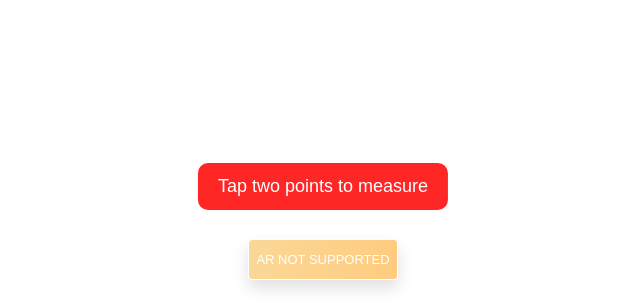
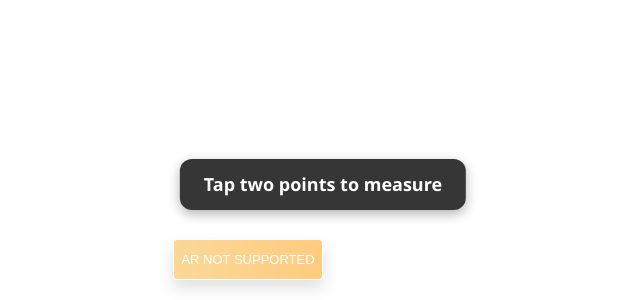
Before and after one commit to SA0806/practice_IITISOC, a React (Create React App) app in the folder client/: page /ARMeasurementTool in a window 1280 px wide. Shown: the part 500-800 px from the top of the page, without its empty margins (317-957 px from the left). Built offline with nearby package versions, Linux system fonts and the light colour scheme.

Commit message:
updated metadata in stripe to include more characters and updated UI of AR measurement tool

```diff
--- a/client/src/pages/ARMeasurementTool.css
+++ b/client/src/pages/ARMeasurementTool.css
@@ -54,3 +54,91 @@ canvas {
   background: linear-gradient(90deg, #ffcc00, #ff0000);
   cursor: pointer;
 }
+
+
+/* Measurement Label */
+.measurement-label {
+  position: absolute;
+  bottom: 90px;
+  left: 50%;
+  transform: translateX(-50%);
+  background: rgba(33, 33, 33, 0.9);
+  color: #ffffff;
+  padding: 12px 24px;
+  font-family: "Segoe UI", sans-serif;
+  font-size: 18px;
+  font-weight: 600;
+  border-radius: 12px;
+  box-shadow: 0 4px 12px rgba(0, 0, 0, 0.3);
+  z-index: 10;
+  animation: fadeInUp 0.4s ease;
+}
+
+/* Reset Button */
+.reset-button {
+  position: absolute;
+  top: 20px;
+  right: 20px;
+  padding: 10px 20px;
+  font-size: 16px;
+  font-weight: 600;
+  font-family: "Segoe UI", sans-serif;
+  z-index: 10;
+  background: linear-gradient(135deg, #f44336, #e91e63);
+  color: white;
+  border: none;
+  border-radius: 8px;
+  cursor: pointer;
+  box-shadow: 0 4px 12px rgba(0, 0, 0, 0.3);
+  transition: background 0.3s ease, transform 0.2s ease;
+}
+
+.reset-button:hover {
+  background: linear-gradient(135deg, #e53935, #d81b60);
+  transform: scale(1.05);
+}
+
+/* Fullscreen Canvas Styling */
+canvas {
+  position: absolute;
+  top: 0;
+  left: 0;
+  width: 100vw !important;
+  height: 100vh !important;
+  z-index: 0;
+}
+
+/* Custom ARButton */
+#ARButton, .xr-button {
+  position: fixed !important;
+  bottom: 20px;
+  left: 50%;
+  transform: translateX(-50%);
+  padding: 14px 28px;
+  font-size: 18px;
+  font-weight: bold;
+  background: linear-gradient(90deg, #f6b131, #ff9900) !important;
+  color: #fff;
+  border: none;
+  border-radius: 12px;
+  box-shadow: 0 8px 16px rgba(0, 0, 0, 0.25);
+  transition: all 0.3s ease-in-out;
+  z-index: 9999;
+}
+
+#ARButton:hover, .xr-button:hover {
+  background: linear-gradient(90deg, #ffcc00, #ff0000);
+  cursor: pointer;
+}
+
+/* Simple Fade Up Animation */
+@keyframes fadeInUp {
+  from {
+    opacity: 0;
+    transform: translateY(20px) translateX(-50%);
+  }
+  to {
+    opacity: 1;
+    transform: translateY(0) translateX(-50%);
+  }
+}
--- a/client/src/pages/ARMeasurementTool.js
+++ b/client/src/pages/ARMeasurementTool.js
@@ -149,12 +149,25 @@ const ARMeasurementTool = () => {
     renderer.render(scene, xrCamera);
   };
 
+  // return (
+  //   <>
+  //     <div id="label" ref={labelRef}>Tap two points to measure</div>
+  //     <button id="resetBtn" ref={resetBtnRef} style={{ display: 'none' }}>Reset</button>
+  //   </>
+  // );
+
+
   return (
-    <>
-      <div id="label" ref={labelRef}>Tap two points to measure</div>
-      <button id="resetBtn" ref={resetBtnRef} style={{ display: 'none' }}>Reset</button>
-    </>
-  );
+  <>
+    <div className="measurement-label" ref={labelRef}>
+      Tap two points to measure
+    </div>
+    <button className="reset-button" ref={resetBtnRef} style={{ display: 'none' }}>
+      🔁 Reset Measurement
+    </button>
+  </>
+);
+
 };
 
 export default ARMeasurementTool;
```
Also changed, not shown: 1 other file (tests, documents, lock files or other folders).
